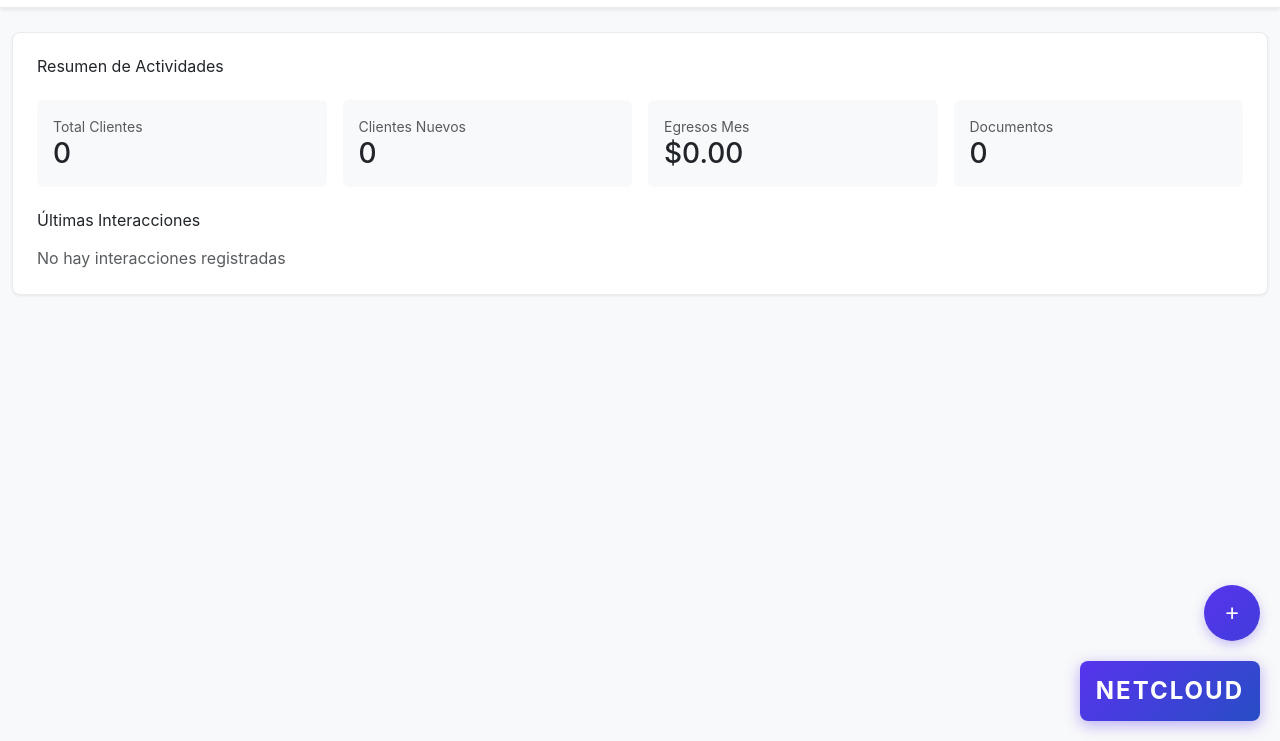
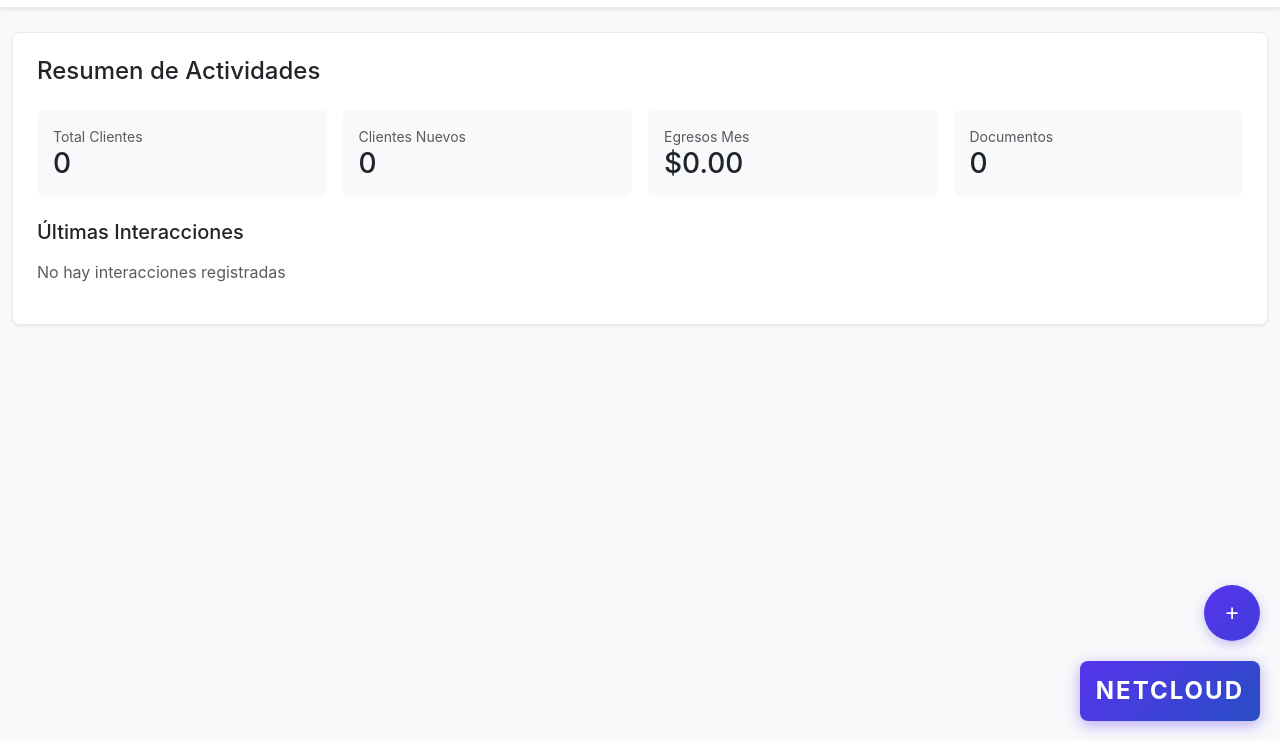
Before and after one commit to uppromtingdate-cloud/NETCLOUD-EMP, a website with bundled scripts: page src/index.html in a window 1280 px wide. Shown: the part 59-800 px from the top of the page. Built offline with nearby package versions, Linux system fonts and the light colour scheme; sample sign-in values are in the browser's storage.

Commit message:
Revertir Tailwind - mantener Bootstrap funcional

```diff
--- a/src/index.html
+++ b/src/index.html
@@ -4,10 +4,8 @@
     <meta charset="utf-8" />
     <meta name="viewport" content="width=device-width, initial-scale=1" />
     <title>Dashboard Administrativo - CRM y Finanzas</title>
-    <!-- Bootstrap CSS (Mantener para compatibilidad) -->
+    <!-- Bootstrap CSS -->
     <link href="https://cdn.jsdelivr.net/npm/bootstrap@5.3.2/dist/css/bootstrap.min.css" rel="stylesheet">
-    <!-- Tailwind CSS (Nuevo - para UI moderna) -->
-    <script src="https://cdn.tailwindcss.com"></script>
     <!-- Font Awesome -->
     <link href="https://cdnjs.cloudflare.com/ajax/libs/font-awesome/6.5.0/css/all.min.css" rel="stylesheet">
     <!-- Custom Styles -->
```
Also changed, not shown: src/login.html (+1 -3 lines).
